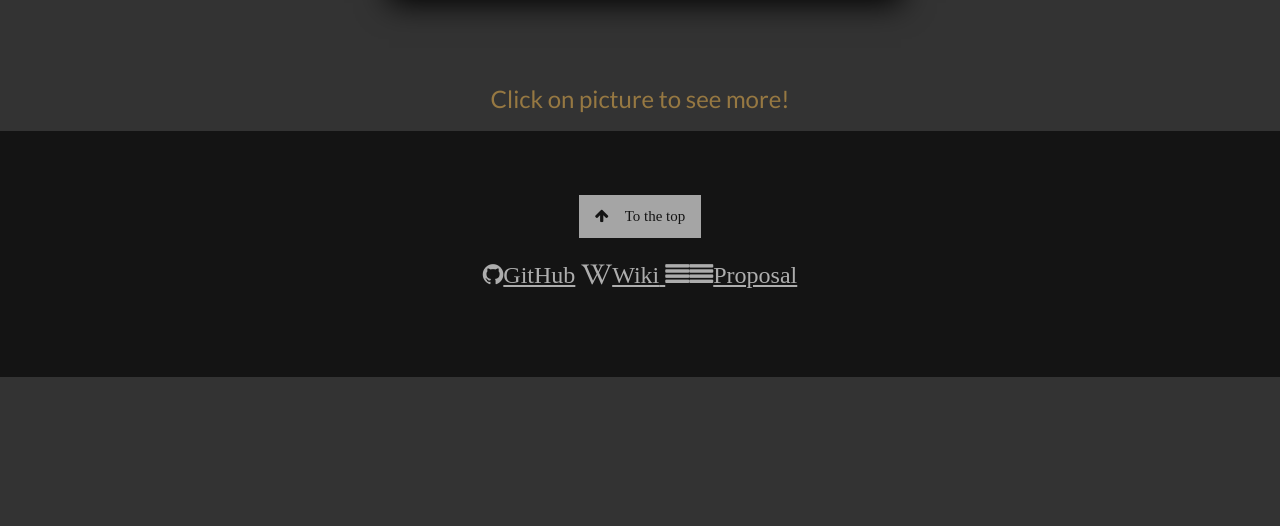
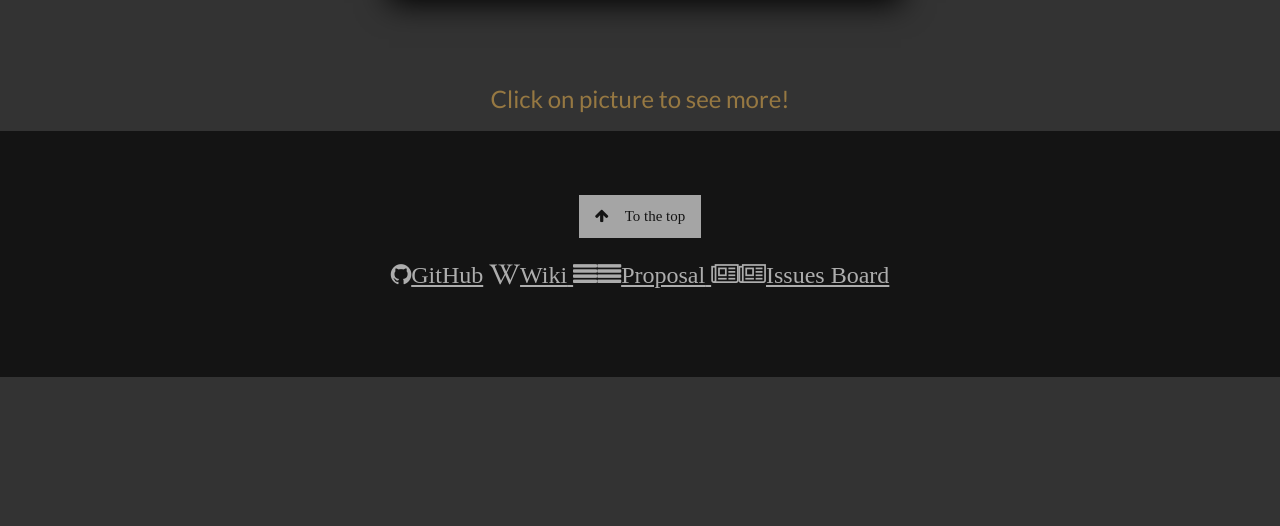
Before and after one commit to harshakurra123/quotes, a Django app: template templates/home.html in a window 1280 px wide. Shown: the part 311-837 px from the top of the page. Run offline with Django 3.2, Linux system fonts and the light colour scheme; the template is opened without the code that fills it, so the values that code supplies are empty.

Commit message:
add issue board and move to top in home page

```diff
--- a/templates/home.html
+++ b/templates/home.html
@@ -168,11 +168,12 @@
 
     <!-- Footer -->
     <footer class="w3-center w3-black w3-padding-64 w3-opacity w3-hover-opacity-off">
-        <a href="#home" class="w3-button w3-light-grey"><i class="fa fa-arrow-up w3-margin-right"></i>To the top</a>
+        <a href="#" class="w3-button w3-light-grey"><i class="fa fa-arrow-up w3-margin-right"></i>To the top</a>
         <div class="w3-xlarge w3-section">
             <i class="fa fa-github w3-hover-opacity"><a href="https://github.com/harshakurra123/quotes">GitHub</a></i>
             <i class="fa fa-wikipedia-w"><a href="https://github.com/harshakurra123/quotes/wiki">Wiki</i>
             <i class="fa -solid fa-align-justify"><a href="https://github.com/harshakurra123/quotes/blob/main/rfp.md">Proposal</i>
+            <i class="fa fa-newspaper-o"><a href="https://github.com/harshakurra123/quotes/issues">Issues Board</i>
         </div>
 
     </footer>
```
